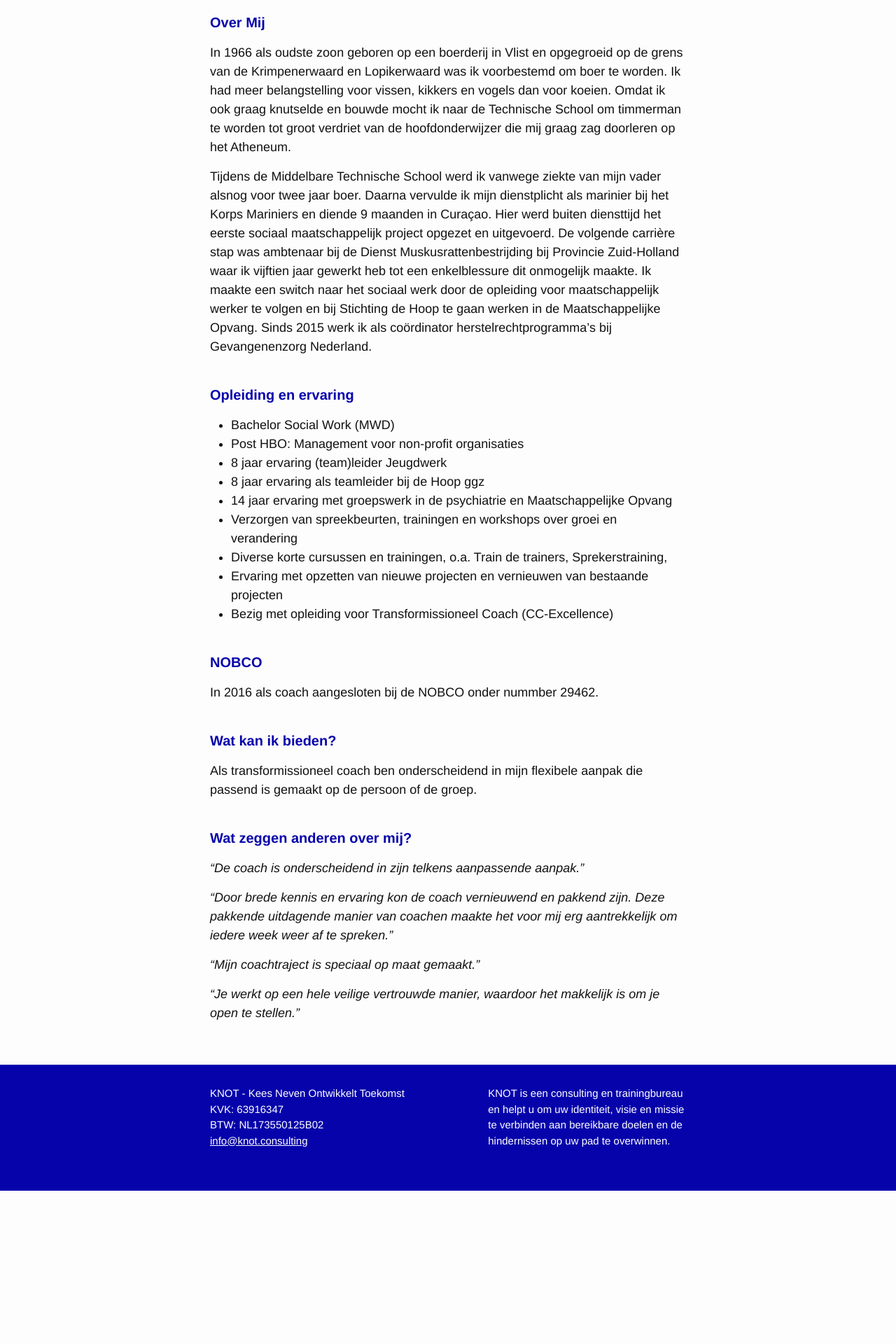
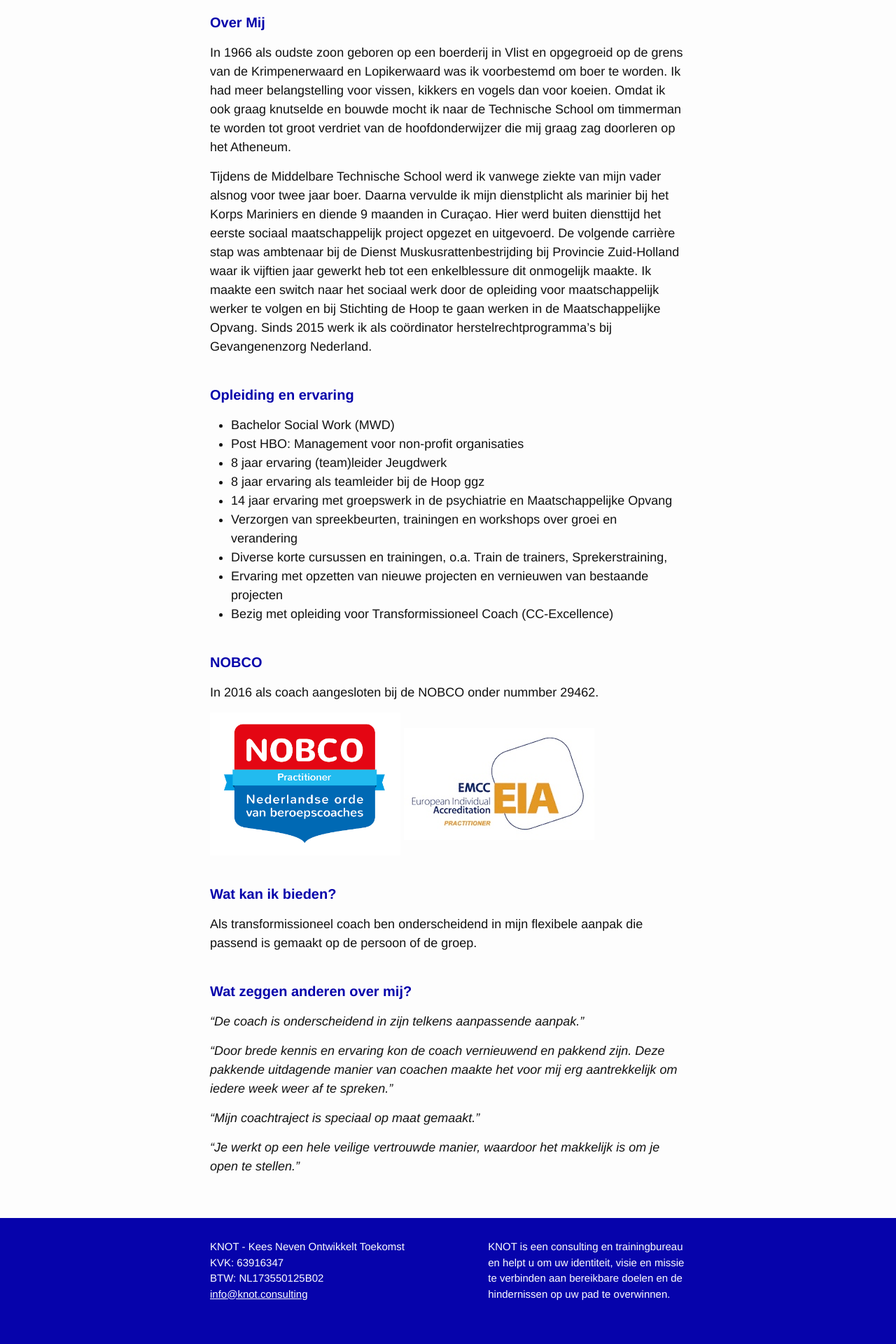
Before and after one commit to keesneven/keesneven.github.io, a Jekyll site: the page built from about.md, in a window 1280 px wide. Shown: the part 666-2586 px from the top of the page at 70% size. Built offline with Jekyll 4.4.1, drawn with Linux system fonts in a browser that asks for light colours; nearby versions of some CDN libraries; before the commit the page ends 2367 px from its top, so only the background shows below that.

Commit message:
add logos to about page

```diff
--- a/about.md
+++ b/about.md
@@ -24,6 +24,15 @@ Tijdens de Middelbare Technische School werd ik vanwege ziekte van mijn vader al
 #### NOBCO
 In 2016 als coach aangesloten bij de NOBCO onder nummber 29462.
 
+<div>
+    <div style="width: 40%; display: inline-block;">
+        <img src="/assets/img/nobco.png" />
+    </div>
+    <div style="width: 48%; display: inline-block;">
+        <img src="/assets/img/eia.jpg" />
+    </div>
+</div>
+
 #### Wat kan ik bieden?
 Als transformissioneel coach ben onderscheidend in mijn flexibele aanpak die passend is gemaakt op de persoon of de groep.
 
```
Also changed, not shown: assets/img/eia.jpg (added), assets/img/nobco.png (added).
